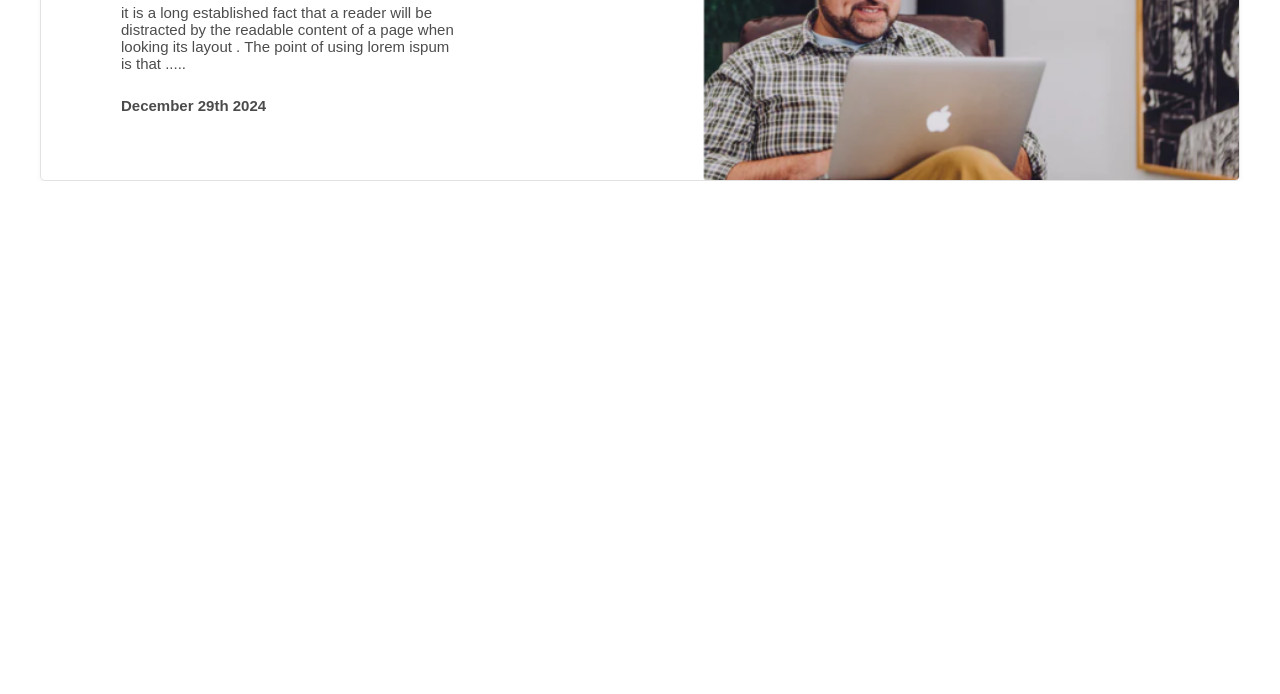
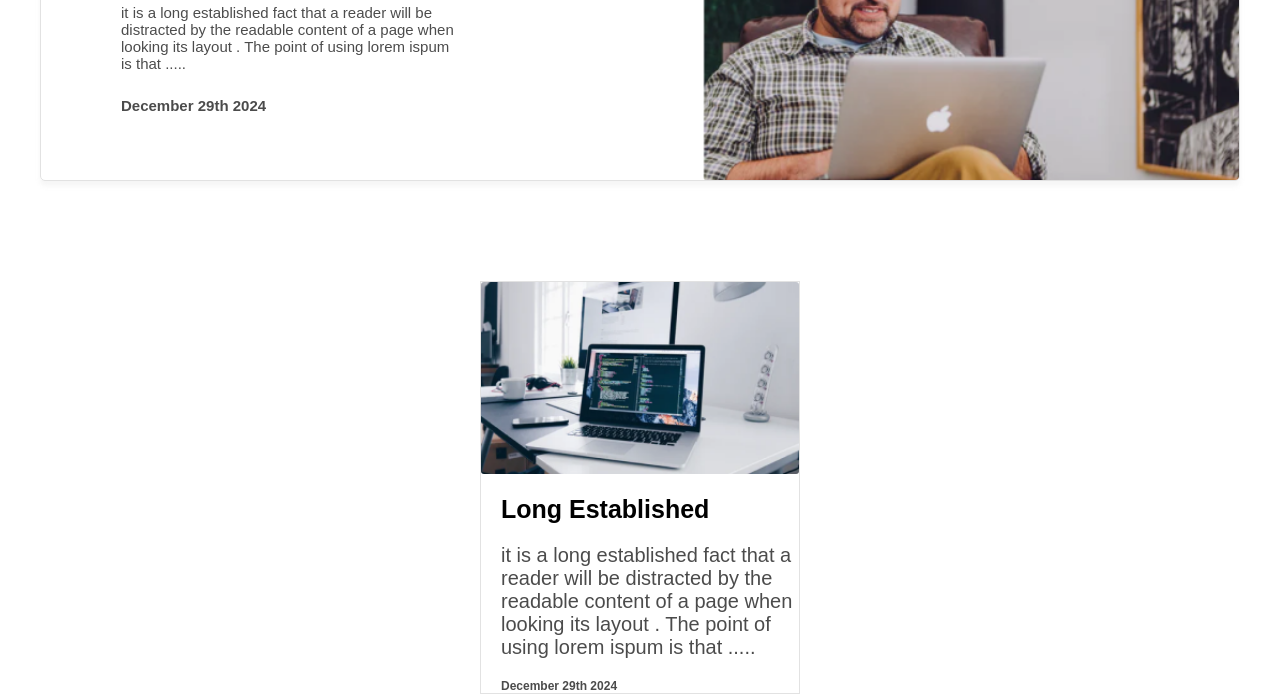
Before and after one commit to hayyantahirr/Inkspire, a plain HTML site: page index.html in a window 1280 px wide. Shown: the part 729-1423 px from the top of the page. Before the commit the page ends 910 px from the top, so only its background shows below. Drawn offline with nearby package versions, Linux system fonts and the light colour scheme; a script that the page names is missing.

Commit message:
cards created

```diff
--- a/index.html
+++ b/index.html
@@ -63,6 +63,25 @@
         </div>
       </div>
     </section>
+
+    <!-- group cards started  -->
+
+    <section class="cards">
+      <div class="container cards-content">
+        <div class="cards-img-div">
+          <img src="./Assets/card1.png" alt="" class="cards-img" />
+        </div>
+        <div>
+          <h1 class="cards-title">Long Established</h1>
+          <p class="cards-desc">
+            it is a long established fact that a reader will be distracted by
+            the readable content of a page when looking its layout . The point
+            of using lorem ispum is that .....
+          </p>
+          <h3 class="cards-date">December 29th 2024</h3>
+        </div>
+      </div>
+    </section>
     <script
       src="https://cdn.jsdelivr.net/npm/bootstrap@5.3.2/dist/js/bootstrap.bundle.min.js"
       integrity="sha384-C6RzsynM9kWDrMNeT87bh95OGNyZPhcTNXj1NW7RuBCsyN/o0jlpcV8Qyq46cDfL"
--- a/style.css
+++ b/style.css
@@ -29,6 +29,7 @@ img {
   top: 0;
 
   z-index: 999;
+  background-color: #ffffff;
 }
 .nav {
   display: flex;
@@ -183,3 +184,34 @@ img {
     margin-left: 0;
   }
 }
+
+/* group cards started  */
+.cards {
+  margin-top: 100px;
+}
+.cards-content {
+  /* margin-left: 10px; */
+
+  width: 25%;
+  border: #e2e2e2 solid 1px;
+}
+.cards-img {
+  width: 100%;
+}
+.cards-title {
+  margin-top: 20px;
+  margin-left: 20px;
+  font-size: 2.5rem;
+}
+.cards-desc {
+  margin-left: 20px;
+  margin-top: 20px;
+  font-size: 2rem;
+  opacity: 0.7;
+}
+.cards-date {
+  margin-left: 20px;
+  margin-top: 20px;
+  font-size: 1.2rem;
+  opacity: 0.7;
+}
```
